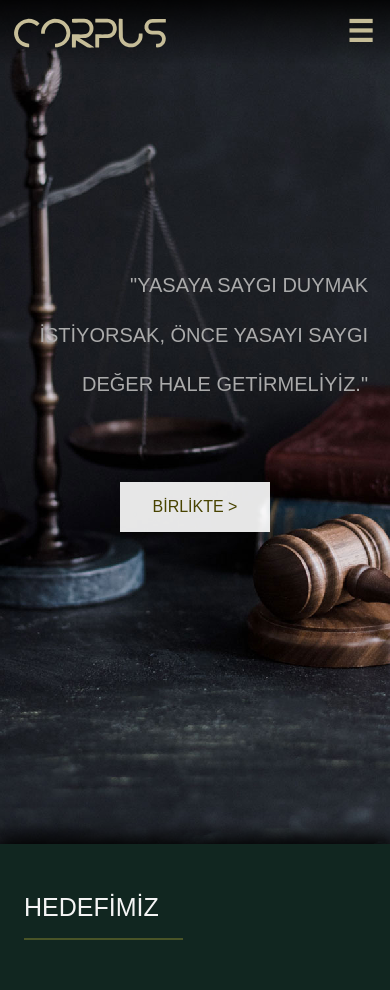
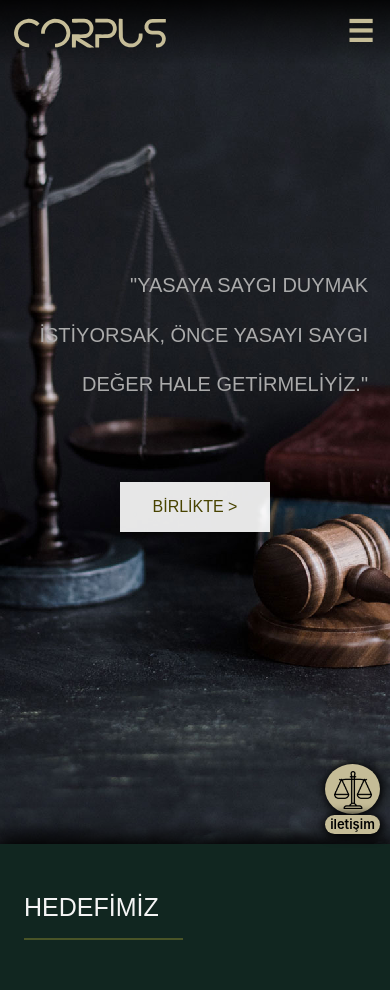
Before and after one commit to tarikbozkurt/CorpusHukukV1, a Django app: page / in a window 390 px wide. Shown: the top 990 px of the page. Run offline with Django 4.2, Linux system fonts and the light colour scheme; data comes from the database, SQL or seed files in the repository; some libraries are stand-ins or nearby versions; some web fonts are replaced.

Commit message:
Vlog tarafında GÜncellemeler yapıldı

```diff
--- a/static/css/corpusHukukv1/mobile/base.css
+++ b/static/css/corpusHukukv1/mobile/base.css
@@ -32,6 +32,128 @@
         /* object-fit: contain; */
     }
 
+    .contactSabitMenu{
+    position: fixed;
+    height: 50px;
+    width: 55px;
+    bottom: 0;
+    right: 0;
+    margin-bottom: 30px;
+    margin-right: 10px;
+    background-color: #c5bc97;
+    border-radius: 50%;
+    box-shadow: 1px 1px 10px 2px black;
+    z-index: 2;
+    }
+    .contactSabitMenu img{
+    width: 100%;
+    height: 100%;
+    object-fit: contain;
+    padding: 6px;
+    }
+    .contactSabitMenu span{
+        color: black;
+    font-family: "Inter",sans-serif;
+    display: flex;
+    flex-direction: row;
+    flex-wrap: nowrap;
+    align-content: center;
+    justify-content: center;
+    align-items: center;
+    background-color: #c5bc97;
+    border-radius: 10px;
+    font-weight: 600;
+    font-size: 13px;
+    box-shadow: 1px 1px 10px 2px black;
+    }
+
+    .contactSabitPanel {
+        height: 400px;
+    width: 0;
+    position: fixed;
+    z-index: 9999;
+    bottom: 0;
+    right: 0;
+    margin-right: 7px;
+    margin-bottom: 31px;
+    background-color: #c6bd98;
+    overflow-x: hidden;
+    padding-top: 10px;
+    transition: 0.5s;
+    display: flex;
+    flex-direction: column;
+    flex-wrap: nowrap;
+    justify-content: center;
+    align-items: center;
+    align-content: center;
+    border-radius: 10px;}
+    .contactSabitClosebtn{
+       color: #f5f5f5;
+    font-size: 40px;
+    position: absolute;
+    top: 0;
+    right: 4px;
+    margin-left: 48px;
+    margin-top: -20px;
+    animation-direction: alternate;
+    }
+    .contactSabitIletisimBilgi{
+        text-align: justify;
+    padding: 19px;
+    margin-top: 7px;
+    color: whitesmoke;
+    font-weight: 600;
+    background-color: #787878;
+    }
+    .contactSabitIletisimBilgi span{
+        padding: 24px;
+    font-size: 12px;
+    }
+    .ContactSabitForm{
+        background-color: #787878;
+    width: 100%;
+    margin-top: 5px;
+    padding-left: 24px;
+     padding-right: 24px;
+    }
+    .ContactSabitForm h6{
+        font-size: 15px;
+    margin-top: 10px;
+    color: white;
+    }
+
+    .ContactSabitForm .form-control{
+     display: block;
+    width: 266px;
+    background-color: #787878;
+    padding: 0.275rem 0.15rem;
+    font-size: 0.8rem;
+    font-weight: 400;
+    line-height: 1.5;
+    color: #0e1217;
+    /* background-color: #fff; */
+    background-clip: padding-box;
+    /* border: 1px solid #ced4da; */
+    -webkit-appearance: none;
+    -moz-appearance: none;
+    appearance: none;
+    border: none;
+    border-radius: 0.25rem;
+    transition: border-color .15s ease-in-out,box-shadow .15s ease-in-out;
+    }
+    .ContactSabitForm .form-control input{
+        width: 150px;
+        border-radius: 10px;
+    }
+    .ContactSabitForm .form-control button{
+        font-family: "Inter",sans-serif;
+    color: black;
+    background-color: #dbd8cb;
+    border-radius: 10px;
+    }
+    .ContactSabitForm .form-control textarea{
+        border-radius: 10px;
+    }
 
     .sidepanel {
         height: 100%; /* Specify a height */
--- a/templates/corpushukukv1/base.html
+++ b/templates/corpushukukv1/base.html
@@ -94,6 +94,53 @@
     </div>
 </header>
 
+<contactSabitMenu>
+    <button class="openbtn" onclick="openContactSabit()">
+                <div class="contactSabitMenu">
+                    <img src="/media/contactSabitMenu/balance.png">
+                    <span id="contactSabitMenuText">iletişim</span>
+                </div>
+     </button>
+
+
+     <div id="myContactSabit" class="contactSabitPanel" style="">
+              <a href="javascript:void(0)" class="contactSabitClosebtn" onclick="closeContactSabit()">×</a>
+              <div class="contactSabitIletisimBilgi">
+                    <span>Corpus Hukuk Ofise 7/24 ulaşa bilirsiniz, Lütfen aşağıda mevcut olan form üzerinden bizlere hangi konuda ulaşmak
+                    istediğinizi belirterek mesajınızı yazınız.
+                    </span>
+              </div>
+              <div class="ContactSabitForm">
+                  <form id="contact" action="" method="">
+                        <h6>Corpus Hukuk İletişim </h6>
+                        <div class="form-control">
+                            <input placeholder="Adınız Soyadınız" type="text" required autofocus>
+                        </div>
+                        <div class="form-control">
+                            <input placeholder="E-Posta Adresiniz" type="email" required>
+                        </div>
+                        <div class="form-control">
+                            <input placeholder="Konu" type="text" required>
+                        </div>
+                        <div class="form-control">
+                            <textarea placeholder="Lütfen Mesajınızı Buraya Yazın.." required></textarea>
+                        </div>
+                        <div class="form-control">
+                            <button name="submit" type="submit" id="submit">GÖNDER</button>
+                        </div>
+        </form>
+              </div>
+     </div>
+    <script>
+                function openContactSabit() {
+                  document.getElementById("myContactSabit").style.width = "302px";
+                }
+
+                function closeContactSabit() {
+                  document.getElementById("myContactSabit").style.width = "0";
+                }
+                </script>
+</contactSabitMenu>
 
 <div class="banner">
     <div class="sayfaImage" style="background-image: url('/media/pageImage/2022/05/12/giriş-corpus-6.jpg')">
```
Also changed, not shown: media/contactSabitMenu/balance.png (added).
